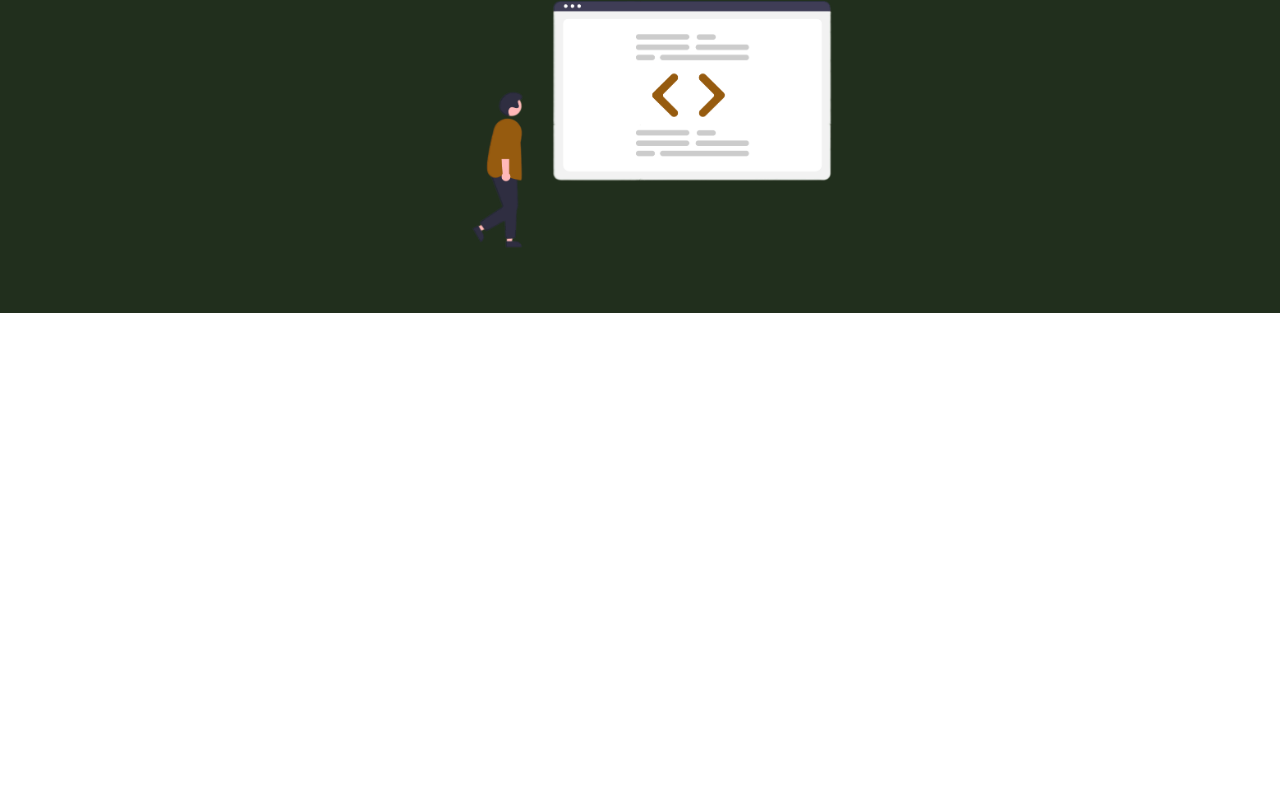
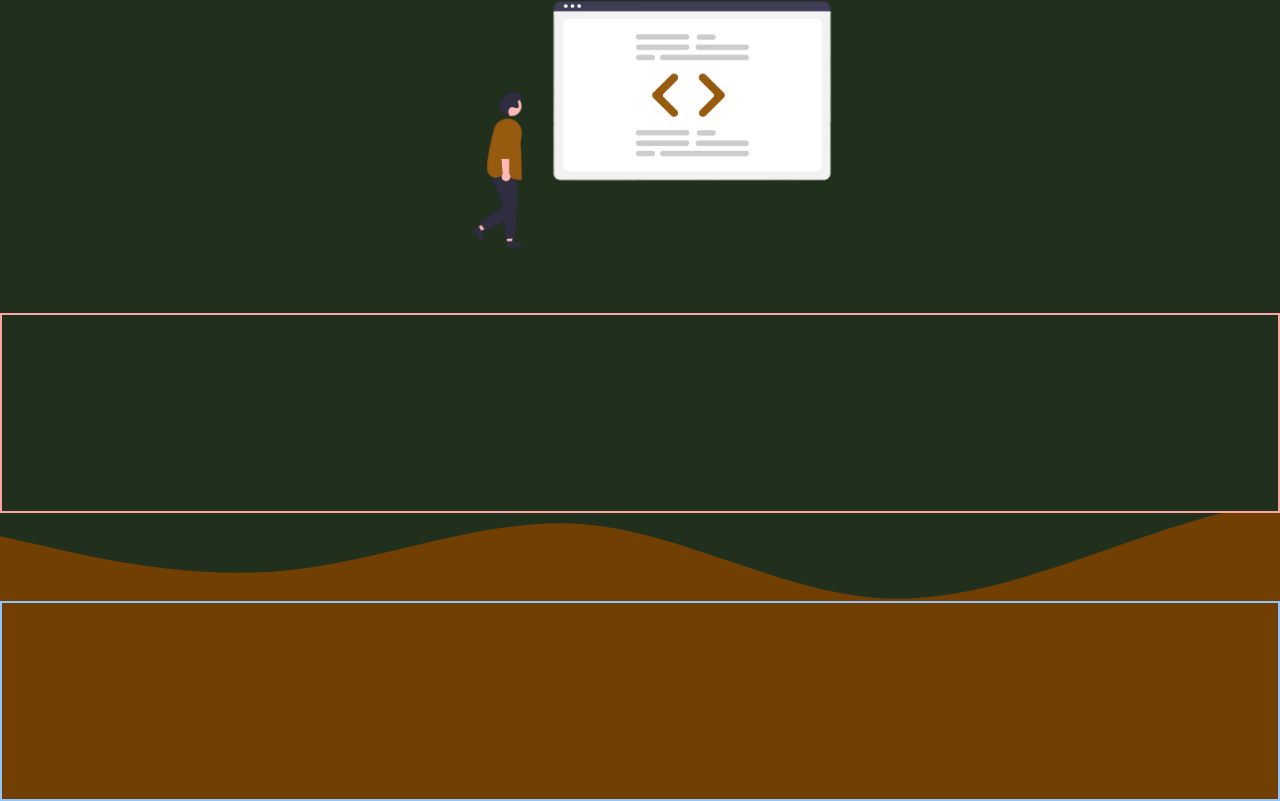
Before and after one commit to kevinstewartmercurio/portfolio, a Next.js app: page / in a window 1280 px wide. Shown: the part 1388-2189 px from the top of the page. Before the commit the page ends 1701 px from the top, so only its background shows below. Built offline with nearby package versions, Linux system fonts and the light colour scheme.

Commit message:
ready to add content to projects preview section

```diff
--- a/src/components/Bio.jsx
+++ b/src/components/Bio.jsx
@@ -6,7 +6,7 @@ import codeReview from "../../public/undraw_code_review.png"
 export function Bio() {
     return (
         <>
-            <div className="bg-[#212f1d] w-full h-max py-[32px] flex flex-col">
+            <div className="bg-[#212f1d] w-full h-max py-8 flex flex-col">
                 <div className="text-[#cac9c9] h-max pl-4  md:pl-12 lg:pl-20 pr-3 md:pr-10 lg:pr-20 pt-7 pb-4">
                     <h1 className="font-['Poppins'] text-5xl md:text-7xl lg:text-8xl font-bold">
                         about me
--- /dev/null
+++ b/src/components/ProjectsPreview.jsx
@@ -0,0 +1,15 @@
+export function ProjectsPreview() {
+    return (
+        <>
+            <div className="border-solid border-2 border-red-300 box-border bg-[#212f1d] w-full h-[200px] pt-8 absolute z-10">
+                {/* <h1 className="font-['Poppins'] text-5xl md:text-7xl lg:text-8xl font-bold">
+                    projects
+                </h1> */}
+            </div>
+            <div className="bg-[url(/waves-haikei.png)] bg-no-repeat w-full h-[128px] mt-[160px] absolute"></div>
+            <div className="border-solid border-2 border-blue-300 box-border bg-[#703f01] w-full h-[200px] mt-[288px] pb-8 absolute z-10">
+
+            </div>
+        </>
+    )
+}
--- a/src/pages/index.js
+++ b/src/pages/index.js
@@ -1,11 +1,13 @@
-import { Welcome } from "@/components/Welcome"
-import { Bio } from "@/components/Bio"
+import { Welcome } from "@/components/Welcome";
+import { Bio } from "@/components/Bio";
+import { ProjectsPreview } from "@/components/ProjectsPreview";
 
 export default function Home() {
-  return (
-    <>
-      <Welcome/>
-      <Bio/>
-    </>
-  )
+    return (
+        <>
+            <Welcome />
+            <Bio />
+            <ProjectsPreview />
+        </>
+    );
 }
```
Also changed, not shown: public/waves-haikei.png (added).
